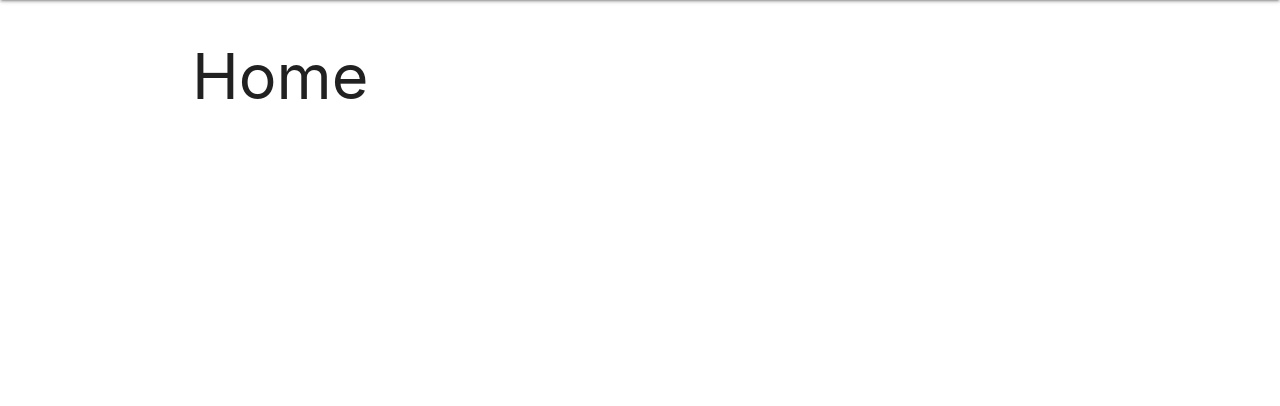
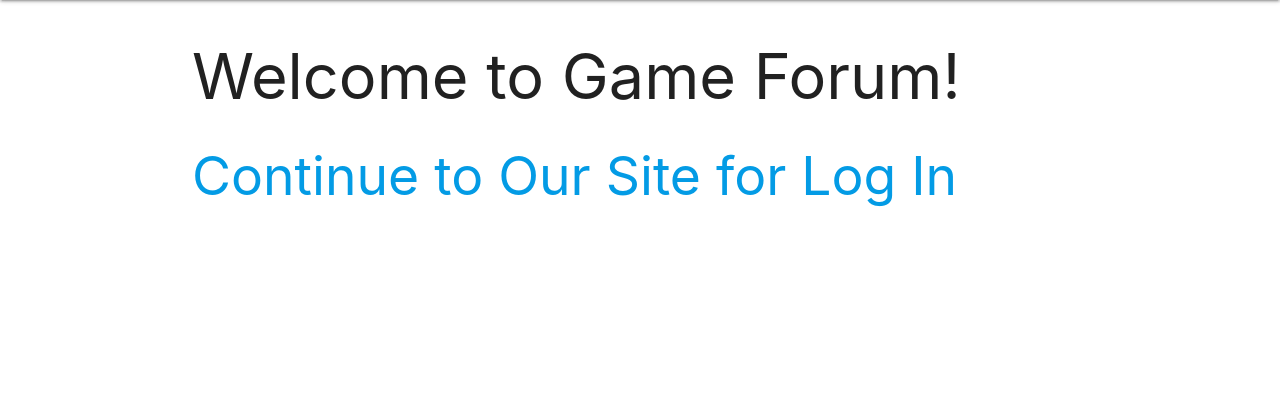
Before and after one commit to IrinaAlcala/game_forum, a Django app: page / in a window 1280 px wide. Shown: the part 64-470 px from the top of the page. Run offline with Django 3.2, Linux system fonts and the light colour scheme.

Commit message:
changed home.html

```diff
--- a/main_app/models.py
+++ b/main_app/models.py
@@ -26,8 +26,8 @@ class Review(models.Model):
     rating = models.IntegerField()
     game = models.ForeignKey(Game, on_delete=models.CASCADE)
 
-    def __str__(self):
-         return f"{self.get_review_display()} on {self.date}"
+    # def __str__(self):
+    #      return f"{self.get_review_display()} on {self.date}"
 
     class Meta:
         ordering = ['-date']
--- a/main_app/templates/home.html
+++ b/main_app/templates/home.html
@@ -1,7 +1,9 @@
+{% extends 'base.html' %}
 
-{% extends 'base.html' %}
 {% block content %}
 
-<h1>Home</h1>
+<h1>Welcome to Game Forum!</h1>
+
+<h2><a href="{% url 'login' %}">Continue to Our Site for Log In</a></h2>
 
 {% endblock %}
```
